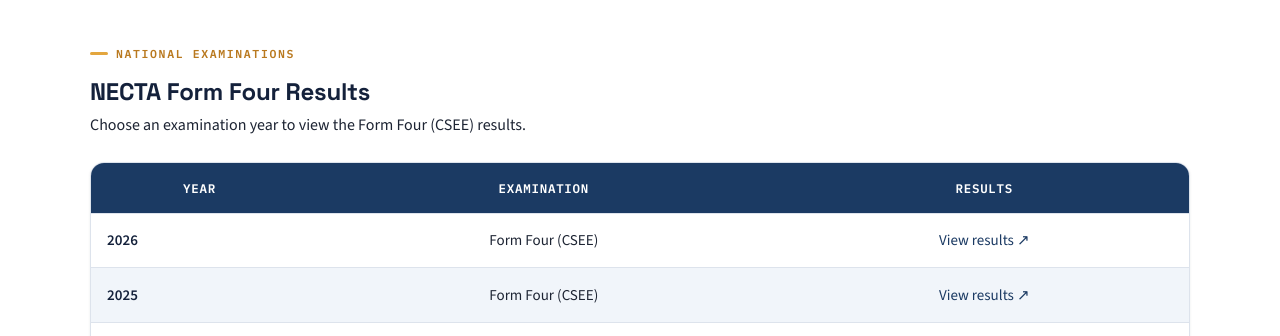
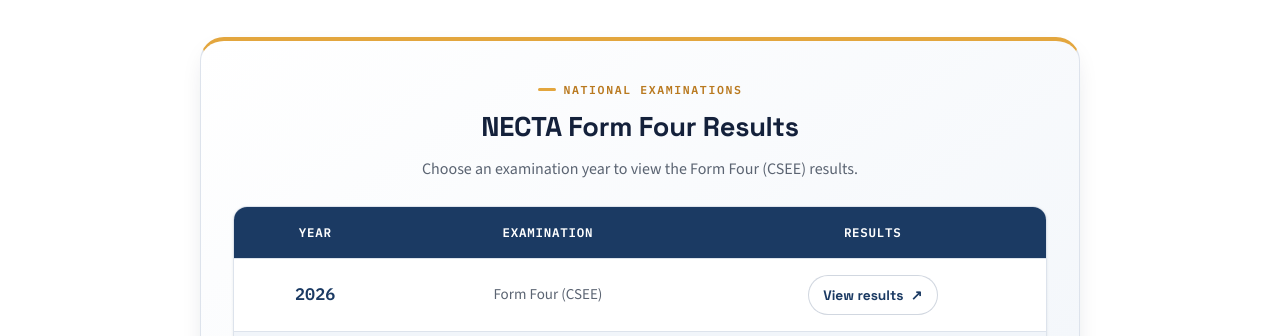
Before and after one commit to mrishogambo/mrishogambo.github.io, a plain HTML site: page results.html in a window 1280 px wide. Shown: the part 452-788 px from the top of the page. Drawn offline with nearby package versions, Linux system fonts and the light colour scheme.

Commit message:
Link the results table stylesheet

```diff
--- a/results.html
+++ b/results.html
@@ -5,6 +5,7 @@
   <meta name="viewport" content="width=device-width, initial-scale=1.0">
   <title>Results | Mrisho Gambo Secondary School</title>
   <link rel="stylesheet" href="style.css">
+  <link rel="stylesheet" href="results.css">
 </head>
 <body>
 
```
